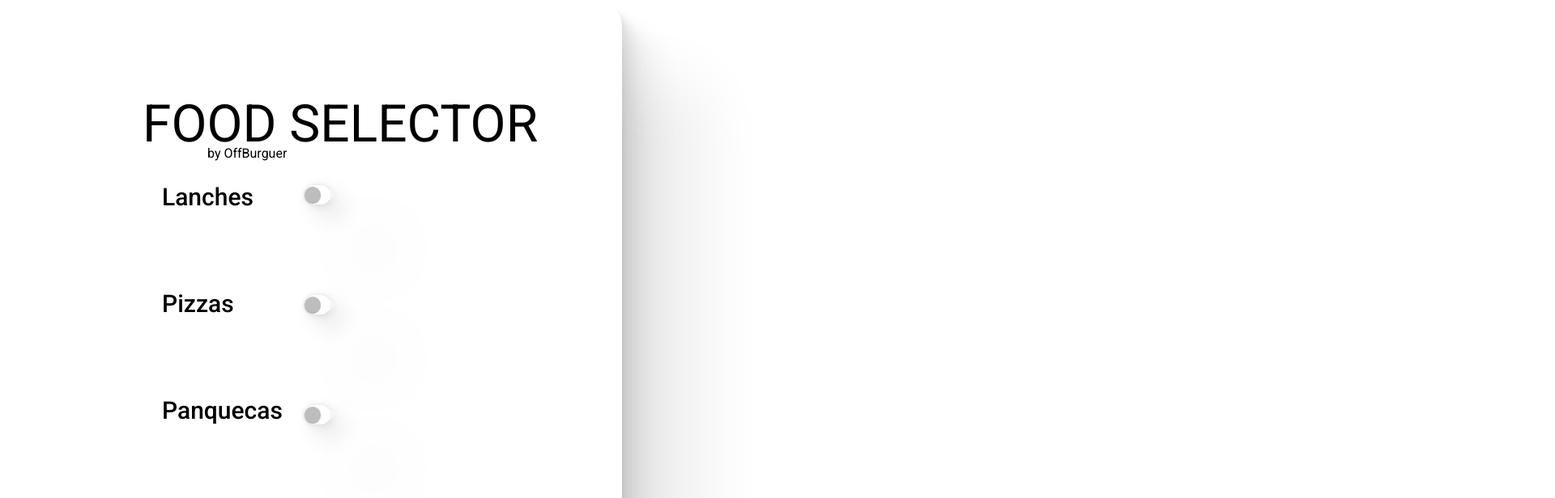
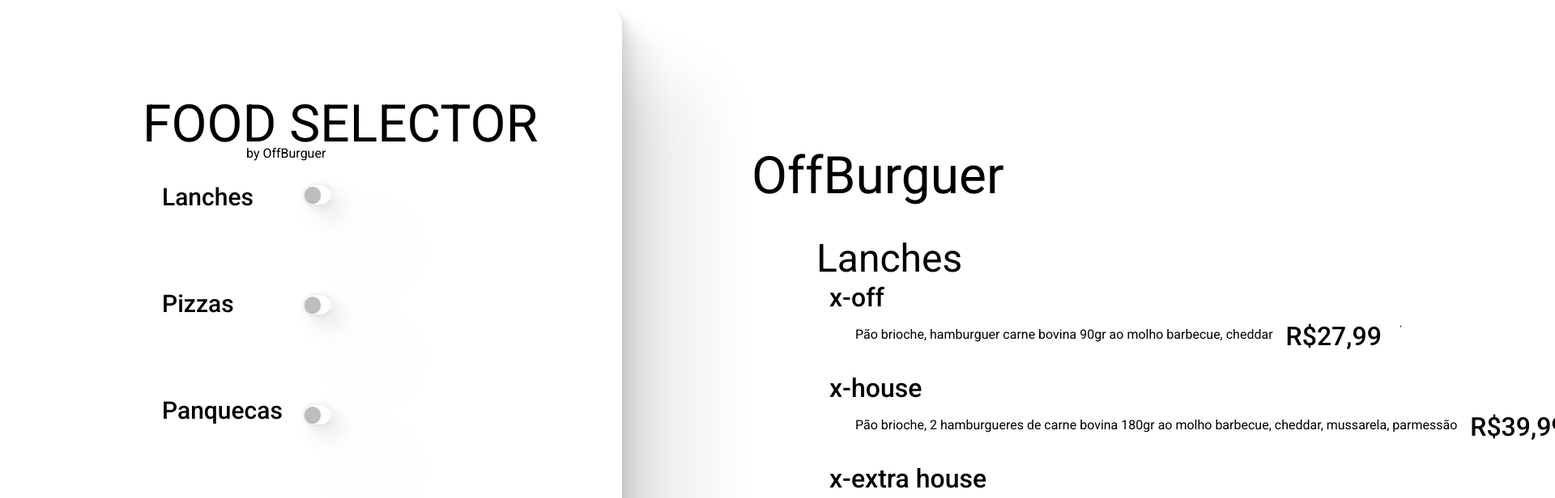
Before and after one commit to TiagoHSF/offBurguer, an Angular app: page / in a window 1280 px wide. Shown: the top 616 px of the page at 81% size, 1920 px wide, since content can reach past the window. Built offline with nearby package versions, Linux system fonts and the light colour scheme.

Commit message:
Insert arrows

```diff
--- a/src/app/food-selection/food-selection.component.html
+++ b/src/app/food-selection/food-selection.component.html
@@ -1,3 +1,9 @@
+<!-- <mat-icon>shopping_cart</mat-icon> CART SHOP -->
+
+<!-- <mat-icon>keyboard_arrow_right</mat-icon> -->
+
+<!-- <mat-icon>keyboard_arrow_right</mat-icon> -->
+
 <div class="content-card shadow-card">
   <h5>FOOD SELECTOR</h5>
   <h3>by OffBurguer</h3>
@@ -14,3 +20,49 @@
 
   <footer>copyright 2022 &copy; offBurguer</footer>
 </div>
+
+<div class="content-card-second shadow-card">
+  <h5>OffBurguer</h5>
+
+  <h1 style="padding-top: 10rem">Lanches</h1>
+
+  <h2>x-off</h2>
+  <h3>
+    Pão brioche, hamburguer carne bovina 90gr ao molho barbecue, cheddar
+    <h2>R$27,99</h2>
+    <mat-icon *ngIf="!this.expandOff" class="icon" (click)="expand('off')"
+      >keyboard_arrow_right</mat-icon
+    >
+    <mat-icon *ngIf="this.expandOff" class="icon" (click)="expand('off')"
+      >keyboard_arrow_left</mat-icon
+    >
+  </h3>
+
+  <h2>x-house</h2>
+  <h3>
+    Pão brioche, 2 hamburgueres de carne bovina 180gr ao molho barbecue,
+    cheddar, mussarela, parmessão
+    <h2>R$39,99</h2>
+    <mat-icon *ngIf="!this.expandHouse" class="icon" (click)="expand('house')"
+      >keyboard_arrow_right</mat-icon
+    >
+    <mat-icon *ngIf="this.expandHouse" class="icon" (click)="expand('house')"
+      >keyboard_arrow_left</mat-icon
+    >
+  </h3>
+
+  <h2>x-extra house</h2>
+  <h3>
+    Pão brioche, 2 hamburgueres de carne bovina 180gr ao molho barbecue,
+    cheddar, queijo prato, cebola caramelizada, picles
+    <h2>R$58,99</h2>
+    <mat-icon *ngIf="!this.expandExtra" class="icon" (click)="expand('extra')"
+      >keyboard_arrow_right</mat-icon
+    >
+    <mat-icon *ngIf="this.expandExtra" class="icon" (click)="expand('extra')"
+      >keyboard_arrow_left</mat-icon
+    >
+  </h3>
+
+  <footer>copyright 2022 &copy; offBurguer</footer>
+</div>
--- a/src/app/food-selection/food-selection.component.scss
+++ b/src/app/food-selection/food-selection.component.scss
@@ -2,6 +2,17 @@
   padding-top: 9rem;
   padding-left: 13rem;
   width: 32rem;
+  height: 58rem;
+  margin-left: 3rem;
+  border-radius: 2rem;
+}
+
+.content-card-second {
+  padding-top: 9rem;
+  padding-left: 60rem;
+  position: relative;
+  top: -63rem;
+  width: 82rem;
   height: 58rem;
   margin-left: 3rem;
   border-radius: 2rem;
@@ -22,6 +33,22 @@
 
 li {
   margin-bottom: 7rem;
+}
+
+
+h1 {
+  padding-top: 4rem !important;
+  font-size: 3rem;
+}
+
+h2 {
+  font-size: 2rem;
+  padding-left: 1rem;
+}
+
+h3 {
+  display: flex;
+  padding-left: 3rem;
 }
 
 h5 {
@@ -55,3 +82,9 @@
 ;
   border-radius: 10rem;
 }
+
+.icon {
+  font-size: 4rem;
+  position: relative;
+  top: -1rem;
+}
--- a/src/app/food-selection/food-selection.component.ts
+++ b/src/app/food-selection/food-selection.component.ts
@@ -6,7 +6,23 @@
   styleUrls: ["./food-selection.component.scss"],
 })
 export class FoodSelectionComponent implements OnInit {
+  public expandOff = false;
+  public expandHouse = false;
+  public expandExtra = false;
+
   constructor() {}
 
   ngOnInit(): void {}
+
+  expand(event: string) {
+    if (event === "off") {
+      this.expandOff = !this.expandOff;
+    }
+    if (event === "house") {
+      this.expandHouse = !this.expandOff;
+    }
+    if (event === "extra") {
+      this.expandExtra = !this.expandExtra;
+    }
+  }
 }
```
